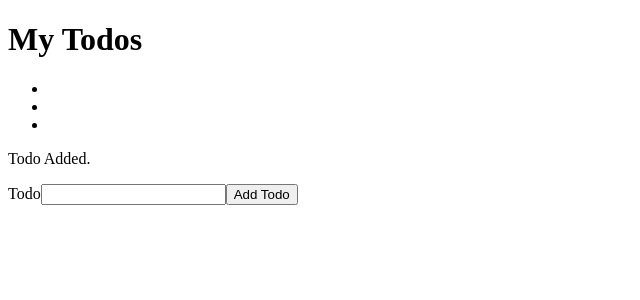
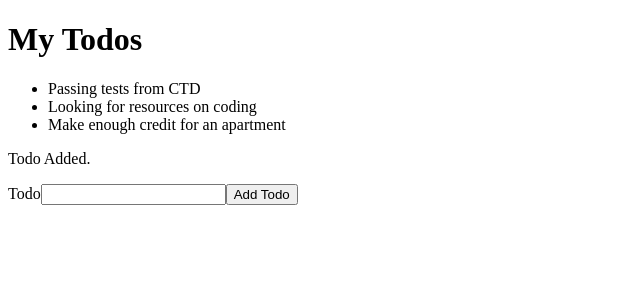
Before and after one commit to XavierCTD/ctd-TODO-app, a React (Vite) app: page / in a window 1280 px wide. Shown: the top 300 px of the page, without its empty margins (0-640 px from the left). Built offline with nearby package versions, Linux system fonts and the light colour scheme.

Commit message:
Technical Fix #2

```diff
--- a/src/TodoList.jsx
+++ b/src/TodoList.jsx
@@ -12,7 +12,7 @@ function TodoList() {
       {todos.map((todo) => {
         return (
         <TodoListItem
-           key={todo.id}
+           key={todo.id} title={todo.title}
         />
       );
     })}
--- a/src/TodoListItem.jsx
+++ b/src/TodoListItem.jsx
@@ -1,6 +1,6 @@
-function TodoListItem({todo}) {
+function TodoListItem(props) {
   return (
-    <li>{todo}</li>
+    <li>{props.title}</li>
   );
 };
 
```
